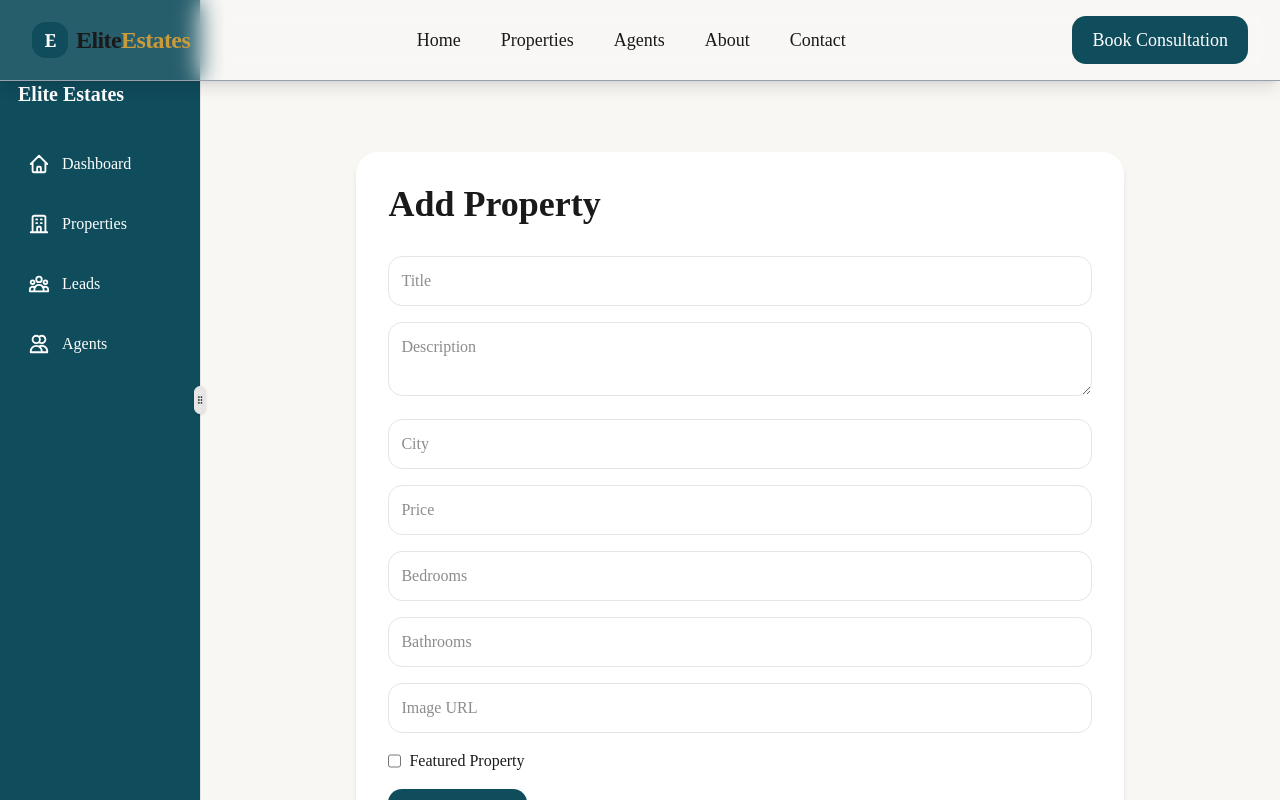
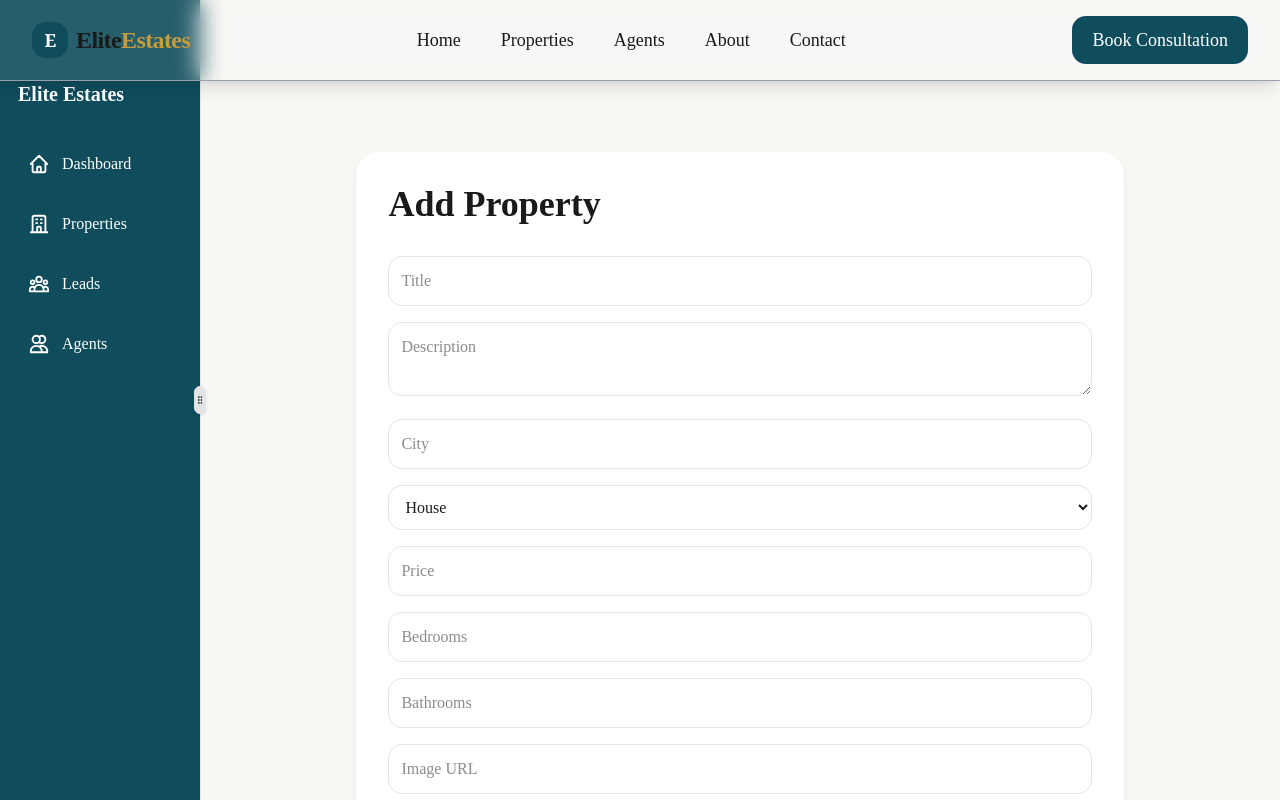
Before and after one commit to afridi-ishaq/Elite-Estate, a Next.js app: page /admin/properties/new in a window 1280 px wide. Built offline with nearby package versions, Linux system fonts and the light colour scheme.

Commit message:
new property Types has been added

```diff
--- a/src/app/api/properties/route.js
+++ b/src/app/api/properties/route.js
@@ -15,6 +15,7 @@ export async function POST(request) {
         bathrooms: Number(body.bathrooms),
         image: body.image,
         featured: body.featured,
+        propertyType: body.propertyType,
       },
     });
 
--- a/src/components/PropertyCard.jsx
+++ b/src/components/PropertyCard.jsx
@@ -48,6 +48,9 @@ export default function PropertyCard({ property }) {
         <p className="text-gray-500 mt-2">
           {property.city}
         </p>
+        <p className="text-sm text-gray-500">
+          {property.propertyType}
+        </p>
 
         <div className="flex gap-4 mt-4 text-sm text-gray-600">
           <span>{property.bedrooms} Beds</span>
--- a/src/components/admin/CreatePropertyForm.jsx
+++ b/src/components/admin/CreatePropertyForm.jsx
@@ -59,6 +59,7 @@ export default function CreatePropertyForm() {
     }
   }
 
+
   return (
     <form
       onSubmit={handleSubmit}
@@ -84,6 +85,21 @@ export default function CreatePropertyForm() {
         onChange={handleChange}
         className="w-full border rounded-xl p-3"
       />
+      <select
+        name="propertyType"
+        className="
+          w-full
+          border
+          p-3
+          rounded-xl
+        "
+      >
+        <option value="House">House</option>
+        <option value="Villa">Villa</option>
+        <option value="Apartment">Apartment</option>
+        <option value="Commercial">Commercial</option>
+        <option value="Plot">Plot</option>
+      </select>
 
       <input
         name="price"
@@ -122,6 +138,7 @@ export default function CreatePropertyForm() {
         Featured Property
       </label>
 
+
       <button
         type="submit"
         disabled={loading}
```
Also changed, not shown: 2 other files (tests, documents, lock files or other folders).
